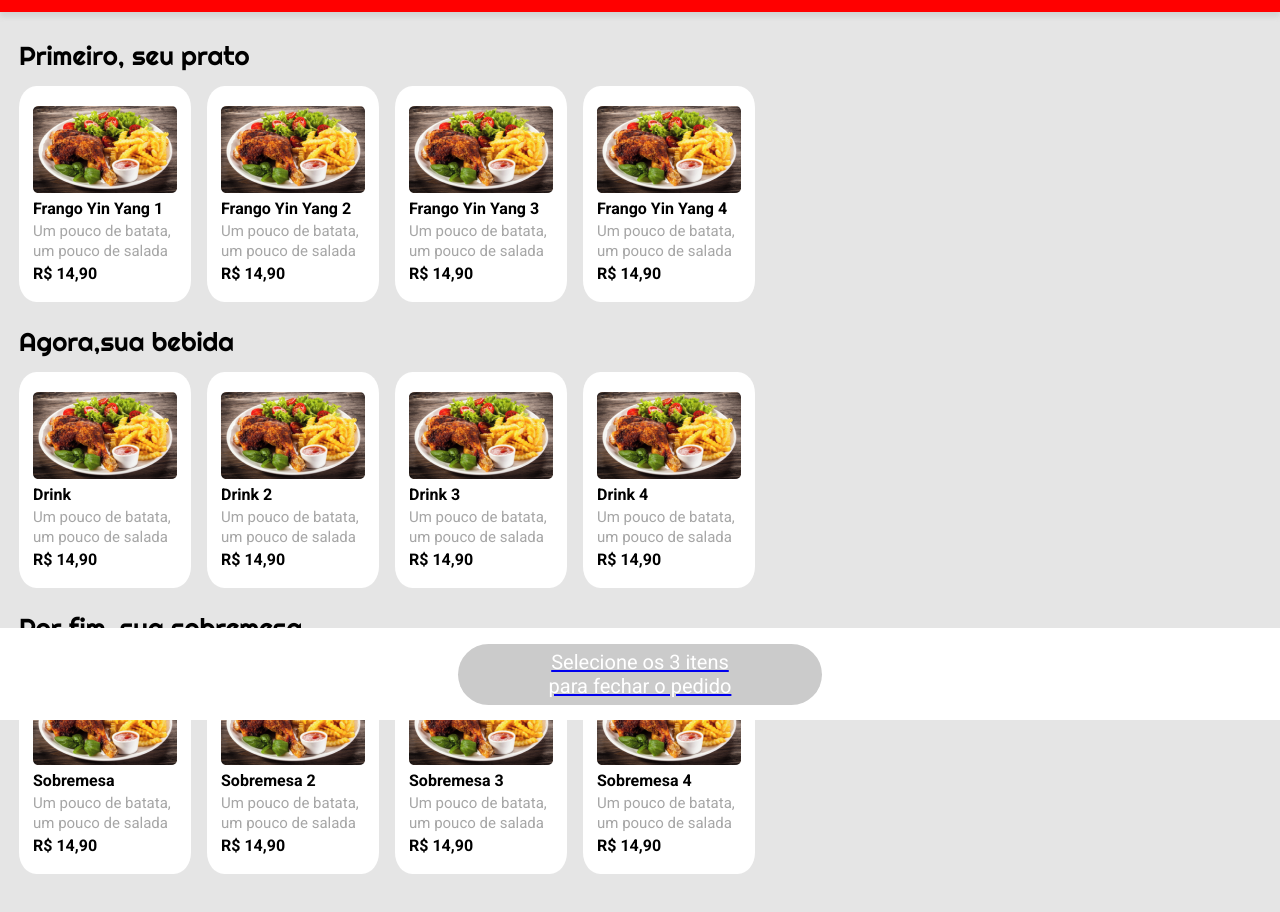
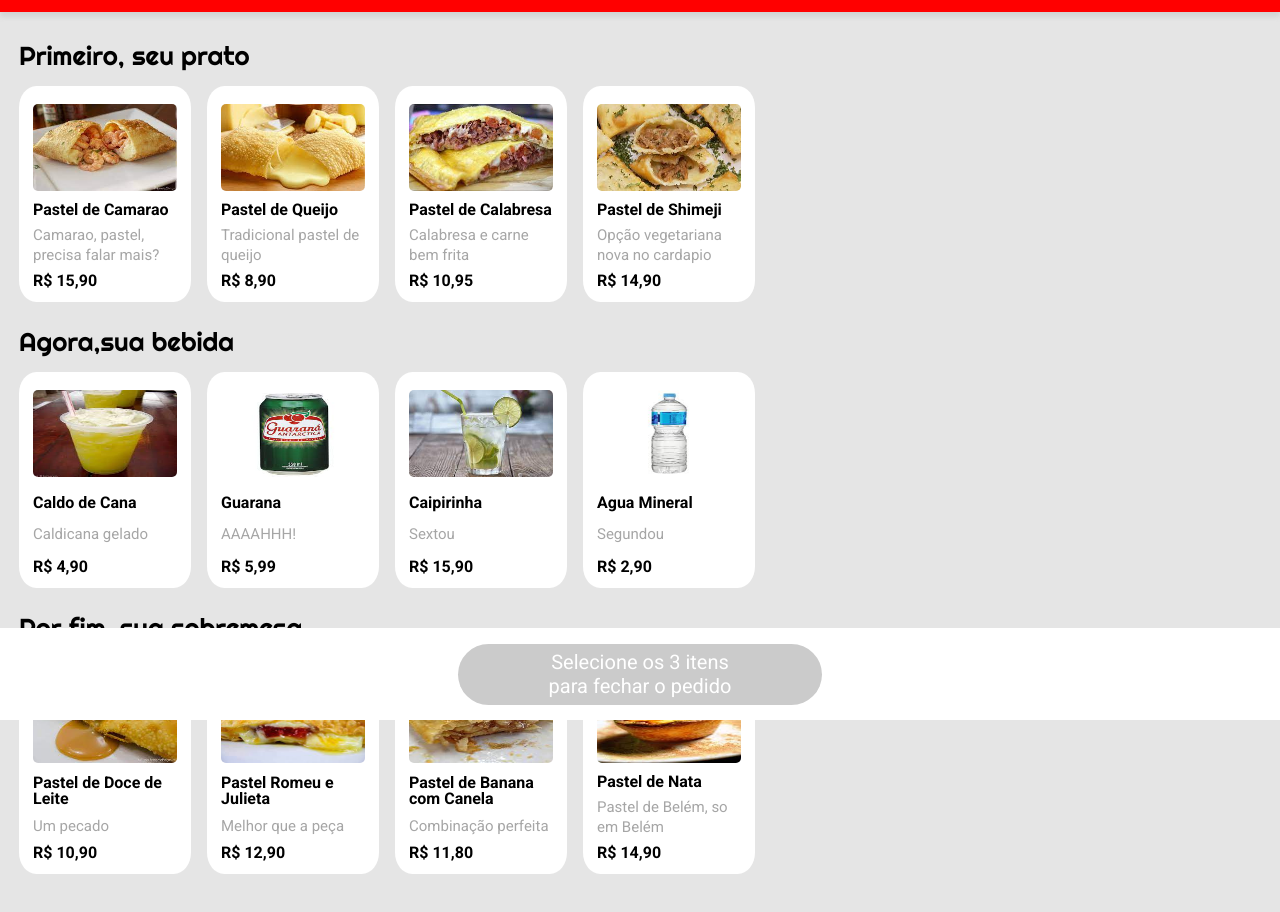
Before and after one commit to Zezinoo/proj3-driven-eats, a plain HTML site: page index.html in a window 1280 px wide. Shown: the part 80-992 px from the top of the page. Drawn offline with nearby package versions, Linux system fonts and the light colour scheme.

Commit message:
added assets to layout

```diff
--- a/index.html
+++ b/index.html
@@ -26,60 +26,68 @@
             </div>
             <div class="food_gallery">
                 <div class="food_box" onclick="selectMainCourse(this)" >
-                    <img src="./assets/frango_yin_yang 1.png" alt="">
+                    <img src="./assets/pastel_camarao.jfif" alt="">
                     <div class="food_name">
-                        Frango Yin Yang 1
+                        Pastel de Camarao
                     </div>
                     <div class="food_description">
-                        Um pouco de batata, um pouco de salada
+                        Camarao, pastel, precisa falar mais?
                     </div>
                     <div class="food_price">
-                        R$ 14,90
+                        <div class="value">
+                            R$ 15,90
+                        </div>
                         <div class="tick hidden">
                             <ion-icon name="checkmark-circle"></ion-icon>
                         </div>
                     </div>
                 </div>
                 <div class="food_box" onclick="selectMainCourse(this)" >
-                    <img src="./assets/frango_yin_yang 1.png" alt="">
+                    <img src="./assets/pastel_queijo.jfif" alt="">
                     <div class="food_name">
-                        Frango Yin Yang 2
+                        Pastel de Queijo
                     </div>
                     <div class="food_description">
-                        Um pouco de batata, um pouco de salada
+                        Tradicional pastel de queijo
                     </div>
                     <div class="food_price">
-                        R$ 14,90
+                        <div class="value">
+                            R$ 8,90
+                        </div>
                         <div class="tick hidden">
                             <ion-icon name="checkmark-circle"></ion-icon>
                         </div>
                     </div>
                 </div>
                 <div class="food_box" onclick="selectMainCourse(this)" >
-                    <img src="./assets/frango_yin_yang 1.png" alt="">
+                    <img src="./assets/pastel_calabresa.jfif" alt="">
                     <div class="food_name">
-                        Frango Yin Yang 3
+                        Pastel de Calabresa
                     </div>
                     <div class="food_description">
-                        Um pouco de batata, um pouco de salada
+                        Calabresa e carne bem frita
                     </div>
                     <div class="food_price">
-                        R$ 14,90
+                        <div class="value">
+                            R$ 10,95
+                        </div>
                         <div class="tick hidden">
                             <ion-icon name="checkmark-circle"></ion-icon>
                         </div>
                     </div>
                 </div>
                 <div class="food_box" onclick="selectMainCourse(this)" >
-                    <img src="./assets/frango_yin_yang 1.png" alt="">
+                    <img src="./assets/pastel_shimeji.jfif" alt="">
                     <div class="food_name">
-                        Frango Yin Yang 4
+                       Pastel de Shimeji
                     </div>
                     <div class="food_description">
-                        Um pouco de batata, um pouco de salada
+                        Opção vegetariana nova no cardapio
                     </div>
                     <div class="food_price">
-                        R$ 14,90
+                        <div class="value">
+                            R$ 14,90
+                        </div>
                         <div class="tick hidden">
                             <ion-icon name="checkmark-circle"></ion-icon>
                         </div>
@@ -93,60 +101,68 @@
             </div>
             <div class="food_gallery">
                 <div class="food_box" onclick="selectDrink(this) " >
-                    <img src="./assets/frango_yin_yang 1.png" alt="">
+                    <img src="./assets/caldo_cana.jfif" alt="">
                     <div class="food_name">
-                        Drink
+                        Caldo de Cana
                     </div>
                     <div class="food_description">
-                        Um pouco de batata, um pouco de salada
+                        Caldicana gelado
                     </div>
                     <div class="food_price">
-                        R$ 14,90
+                        <div class="value">
+                            R$ 4,90
+                        </div>
                         <div class="tick hidden">
                             <ion-icon name="checkmark-circle"></ion-icon>
                         </div>
                     </div>
                 </div>
                 <div class="food_box" onclick="selectDrink(this)" >
-                    <img src="./assets/frango_yin_yang 1.png" alt="">
+                    <img src="./assets/guarana.jfif" alt="">
                     <div class="food_name">
-                        Drink 2
+                        Guarana
                     </div>
                     <div class="food_description">
-                        Um pouco de batata, um pouco de salada
+                        AAAAHHH!
                     </div>
                     <div class="food_price">
-                        R$ 14,90
+                        <div class="value">
+                            R$ 5,99
+                        </div>
                         <div class="tick hidden">
                             <ion-icon name="checkmark-circle"></ion-icon>
                         </div>
                     </div>
                 </div>
                 <div class="food_box" onclick="selectDrink(this)" >
-                    <img src="./assets/frango_yin_yang 1.png" alt="">
+                    <img src="./assets/caipirinha.jfif" alt="">
                     <div class="food_name">
-                        Drink 3
+                        Caipirinha
                     </div>
                     <div class="food_description">
-                        Um pouco de batata, um pouco de salada
+                        Sextou
                     </div>
                     <div class="food_price">
-                        R$ 14,90
+                        <div class="value">
+                            R$ 15,90
+                        </div>
                         <div class="tick hidden">
                             <ion-icon name="checkmark-circle"></ion-icon>
                         </div>
                     </div>
                 </div>
                 <div class="food_box" onclick="select(this)" >
-                    <img src="./assets/frango_yin_yang 1.png" alt="">
+                    <img src="./assets/garrafa_agua.jfif" alt="">
                     <div class="food_name">
-                        Drink 4
+                        Agua Mineral
                     </div>
                     <div class="food_description">
-                        Um pouco de batata, um pouco de salada
+                        Segundou
                     </div>
                     <div class="food_price">
-                        R$ 14,90
+                        <div class="value">
+                            R$ 2,90
+                        </div>
                         <div class="tick hidden">
                             <ion-icon name="checkmark-circle"></ion-icon>
                         </div>
@@ -160,60 +176,68 @@
             </div>
             <div class="food_gallery">
                 <div class="food_box" onclick="selectDessert(this)" >
-                    <img src="./assets/frango_yin_yang 1.png" alt="">
+                    <img src="./assets/pastel_doceleite.jfif" alt="">
                     <div class="food_name">
-                        Sobremesa
+                        Pastel de Doce de Leite
                     </div>
                     <div class="food_description">
-                        Um pouco de batata, um pouco de salada
+                        Um pecado
                     </div>
                     <div class="food_price">
-                        R$ 14,90
+                        <div class="value">
+                            R$ 10,90
+                        </div>
                         <div class="tick hidden">
                             <ion-icon name="checkmark-circle"></ion-icon>
                         </div>
                     </div>
                 </div>
                 <div class="food_box" onclick="selectDessert(this)" >
-                    <img src="./assets/frango_yin_yang 1.png" alt="">
+                    <img src="./assets/pastel_romeu.jfif" alt="">
                     <div class="food_name">
-                        Sobremesa 2
+                        Pastel Romeu e Julieta
                     </div>
                     <div class="food_description">
-                        Um pouco de batata, um pouco de salada
+                        Melhor que a peça
                     </div>
                     <div class="food_price">
-                        R$ 14,90
+                        <div class="value">
+                            R$ 12,90
+                        </div>
                         <div class="tick hidden">
                             <ion-icon name="checkmark-circle"></ion-icon>
                         </div>
                     </div>
                 </div>
                 <div class="food_box" onclick="selectDessert(this)" >
-                    <img src="./assets/frango_yin_yang 1.png" alt="">
+                    <img src="./assets/pastel_banana.jfif" alt="">
                     <div class="food_name">
-                        Sobremesa 3
+                        Pastel de Banana com Canela
                     </div>
                     <div class="food_description">
-                        Um pouco de batata, um pouco de salada
+                        Combinação perfeita
                     </div>
                     <div class="food_price">
-                        R$ 14,90
+                        <div class="value">
+                            R$ 11,80
+                        </div>
                         <div class="tick hidden">
                             <ion-icon name="checkmark-circle"></ion-icon>
                         </div>
                     </div>
                 </div>
                 <div class="food_box" onclick="selectDessert(this)" >
-                    <img src="./assets/frango_yin_yang 1.png" alt="">
+                    <img src="./assets/pastel_nata.jfif" alt="">
                     <div class="food_name">
-                        Sobremesa 4
+                        Pastel de Nata
                     </div>
                     <div class="food_description">
-                        Um pouco de batata, um pouco de salada
+                        Pastel de Belém, so em Belém
                     </div>
                     <div class="food_price">
-                        R$ 14,90
+                        <div class="value">
+                            R$ 14,90
+                        </div>
                         <div class="tick hidden">
                             <ion-icon name="checkmark-circle"></ion-icon>
                         </div>
--- a/styles/style.css
+++ b/styles/style.css
@@ -70,7 +70,7 @@ body{
     display: flex;
     flex-direction: column;
     align-items: center;
-    justify-content: center;
+    justify-content: space-between;
     min-width: 172px;
     height: 216px;
     border-radius: 10%;
@@ -82,8 +82,10 @@ body{
 
 
 .food_box img{
+    margin-top: 18px;
     width: 144px;
     height: 87px;
+    border-radius: 5px;
 }
 
 .food_box .food_name{
@@ -108,6 +110,10 @@ body{
     display: flex;
     justify-content: space-between;
     width: 144px;
+    margin-bottom: 13px;
+}
+
+.value{
     font-size: 16px;
     font-weight: bold;
 }
@@ -163,3 +169,7 @@ body{
 .activated{
     background-color: green;
 }
+
+a{
+    text-decoration: none;
+}
```
Also changed, not shown: app.js (+28 -14 lines).
